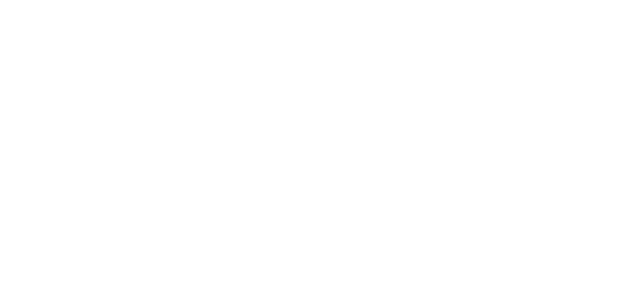
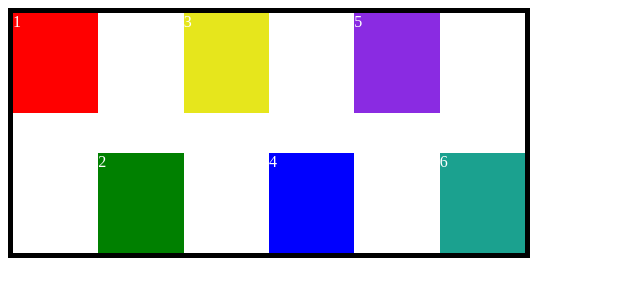
Before and after one commit to tatogotsiridze-cell/MY-BIO, a plain HTML site: page index.html in a window 1280 px wide. Shown: the whole page, without its empty margins (0-640 px from the left). Drawn offline with Linux system fonts and the light colour scheme.

Commit message:
Update index.html

```diff
--- a/index.html
+++ b/index.html
@@ -1,11 +1,67 @@
 <!DOCTYPE html>
 <html lang="en">
-<head>
-    <meta charset="UTF-8">
-    <meta name="viewport" content="width=device-width, initial-scale=1.0">
+  <head>
+    <meta charset="UTF-8" />
+    <meta name="viewport" content="width=device-width, initial-scale=1.0" />
     <title>Document</title>
-</head>
-<body>
+    <style>
+      .container {
+        border: 5px solid black;
+     display: flex;
+        height: 30vh;
+        width: 40vw;
 
-</body>
+
+      }
+
+      .container > div {
+        width: 100px;
+        color: white;
+        height: 100px;
+
+
+
+      }
+
+      .box-1 {
+        background-color: red;
+        align-self: self-start;
+      }
+
+      .box-2 {
+        background-color: green;
+        align-self: self-end;
+      }
+
+      .box-3 {
+        background-color: rgb(230, 230, 28);
+         align-self: self-start;
+      }
+
+      .box-4 {
+        background-color: blue;
+        align-self: self-end;
+      }
+
+      .box-5 {
+        background-color: blueviolet;
+         align-self: self-start;
+      }
+
+      .box-6 {
+        background-color: rgb(27, 161, 143);
+        align-self: self-end;
+      }
+    </style>
+  </head>
+  <body>
+    <div class="container">
+      <div class="box-1">1</div>
+      <div class="box-2">2</div>
+      <div class="box-3">3</div>
+      <div class="box-4">4</div>
+      <div class="box-5">5</div>
+      <div class="box-6">6</div>
+    </div>
+  </body>
 </html>
```
